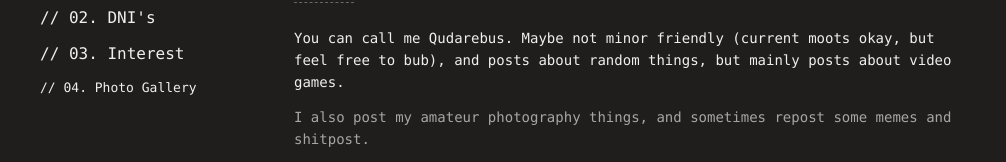
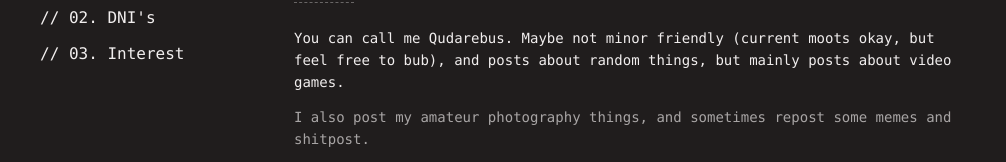
Before and after one commit to intis8792-design/web-test-quda, a React (Vite) app: page /about-me in a window 1280 px wide. Shown: the part 251-413 px from the top of the page, without its empty margins (0-1006 px from the left). Built offline with nearby package versions, Linux system fonts and the light colour scheme; a web font is replaced by a local one.

Commit message:
REMOVE-GALLERY-LINK: drop '// 04. Photo Gallery' external link (gallery will be built into this site later)

```diff
--- a/src/screens/AboutMe/AboutMe.jsx
+++ b/src/screens/AboutMe/AboutMe.jsx
@@ -6,8 +6,6 @@ const panels = [
   { id: 'dni', label: "// 02. DNI's" },
   { id: 'interest', label: '// 03. Interest' },
 ]
-
-const GALLERY_URL = 'https://galeriquda.carrd.co/'
 
 // Full literal tokens so Tailwind JIT definitely generates them
 const SUB_IDLE = 'bg-transparent text-[#f1eeee]'
@@ -106,14 +104,6 @@ function AboutMe() {
               {p.label}
             </button>
           ))}
-          <a
-            href={GALLERY_URL}
-            target="_blank"
-            rel="noreferrer"
-            className={`${subItemBase} ${SUB_IDLE}`}
-          >
-            // 04. Photo Gallery
-          </a>
         </aside>
 
         <section className="min-w-0 flex-1">
```
